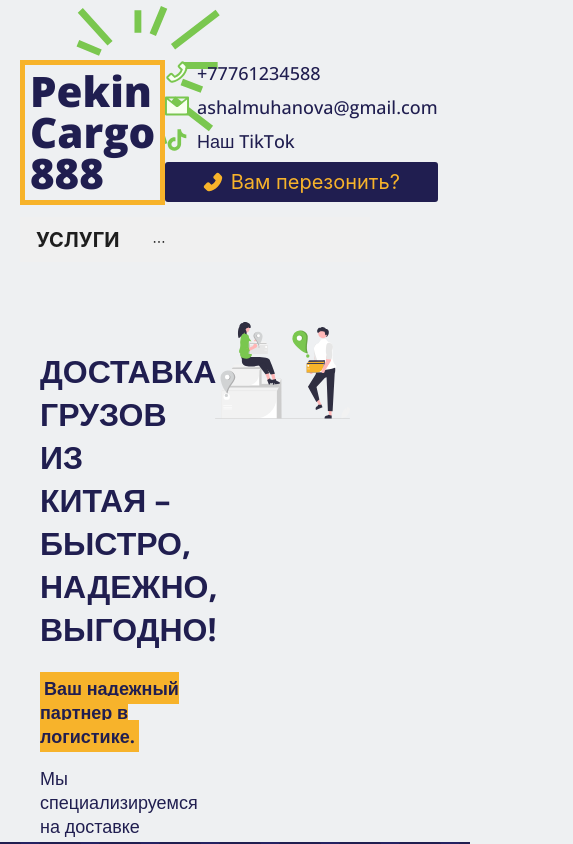
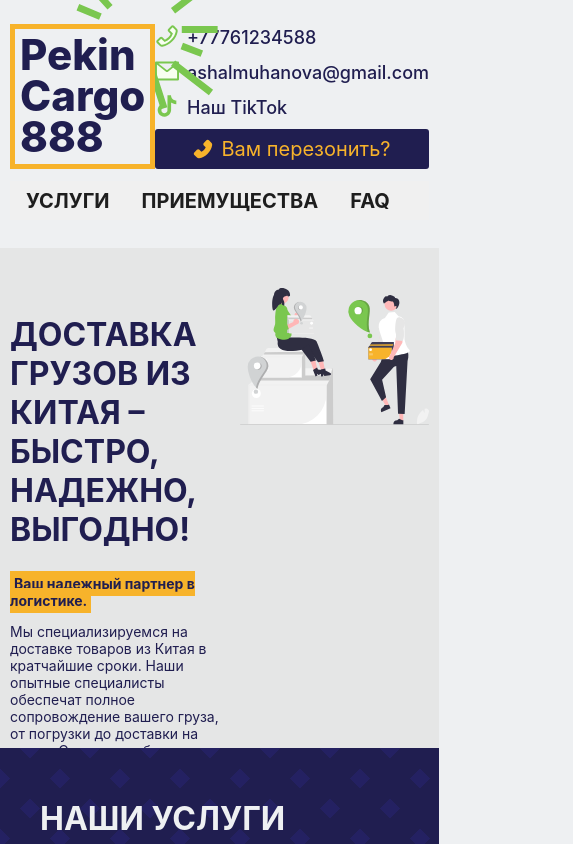
Before and after one commit to Gerthe/react-cargo-company, a React (Create React App) app: page / in a window 390 px wide. Shown: the top 844 px of the page, 573 px wide, since content can reach past the window. Built offline with nearby package versions, Linux system fonts and the light colour scheme.

Commit message:
update layout

```diff
--- a/src/App.css
+++ b/src/App.css
@@ -11,8 +11,7 @@ body {
     font-optical-sizing: auto;
     font-weight: 400;
     font-style: normal;
-    font-variation-settings:
-            "wdth" 100;
+    font-variation-settings: "wdth" 100;
     background-color: var(--light);
     color: var(--black);
     font-size: 18px;
@@ -36,50 +35,35 @@ h3 {
     padding: 4px;
 }
 
-.container, section {
-    max-width: 1024px;
-    margin: 60px auto;
+.wrapper {
     position: relative;
-    padding: 0 20px;
+    margin: 0 auto;
+    padding: 20px 0;
+    max-width: 1200px;
 }
 
 .styled-container {
     width: 100%;
-    height: 100%;
     background-color: #242162;
     background-image: linear-gradient(45deg, transparent 33.3%, var(--main) 33.3%, var(--main) 66.6%, transparent 66.6%),
     linear-gradient(-45deg, transparent 33.3%, var(--main) 33.3%, var(--main) 66.6%, transparent 66.6%);
     background-size: 60px 60px;
 }
 
-
-.contact-info form {
-    display: flex;
-    flex-direction: column;
-    gap: 10px;
+@media (max-width: 1200px) {
+    .wrapper {
+        padding: 0 20px;
+    }
 }
 
-.contact-info textarea {
-    resize: none;
-    height: 100px;
-    width: 400px;
+@media (max-width: 768px) {
+    .wrapper {
+        padding: 0 15px;
+    }
 }
 
-.footer {
-    padding: 20px 0;
-    width: 100%;
-    display: flex;
-    flex-direction: column;
-    align-items: center;
+@media (max-width: 576px) {
+    .wrapper {
+        padding: 0 10px;
+    }
 }
-
-.footer nav ul {
-    display: flex;
-    justify-content: center;
-    gap: 15px;
-}
-
-.footer .social-media, .footer .legal-info {
-    text-align: center;
-    margin-top: 10px;
-}
--- a/src/App.js
+++ b/src/App.js
@@ -2,65 +2,83 @@ import './App.css';
 import {Helmet} from "react-helmet";
 import {TikTok} from "react-tiktok";
 import HeroSection from "./components/HeroSection";
-import Header from "./components/Header";
-import {ConfigProvider, Flex} from "antd";
+import HeaderSection from "./components/HeaderSection";
+import {ConfigProvider, Flex, Layout} from "antd";
 import ServicesSection from "./components/ServicesSection";
 import AdvantagesSection from "./components/AdvantagesSection";
 import {DoubleRightOutlined} from "@ant-design/icons";
 import {theme} from "./theme";
 import ContactForm from "./components/ContactForm";
 import FaqSection from "./components/FaqSection";
+import FooterSection from "./components/FooterSection";
+
+const {Header, Footer, Content} = Layout;
+
+const headerStyle = {
+  textAlign: 'center',
+  height:248,
+  lineHeight: '24px',
+  backgroundColor: 'var(--light)',
+  padding: '24px 0'
+};
+
+const footerStyle = {
+  backgroundColor: 'var(--main)',
+  color: 'var(--secondary)',
+  textAlign: 'center'
+};
 
 function App() {
   const videoUrl = 'https://www.tiktok.com/@yourcat0222/video/7226469547300146433';
 
   return (
     <ConfigProvider theme={theme}>
-      <div className="App">
       <Helmet>
         <meta charSet="utf-8"/>
-          <title>CargoCompany</title>
+        <title>Pekin Cargo 888</title>
         <link rel="canonical" href="http://CargoCompany/example"/>
       </Helmet>
 
-        <Header/>
+      <Flex gap="middle" wrap>
+        <Layout>
+          <Header style={headerStyle}>
+            <HeaderSection/>
+          </Header>
 
+          <Content>
             <HeroSection/>
             <ServicesSection/>
             <AdvantagesSection/>
-
-        <section className="tiktok-video">
+            <section className="tiktok-video wrapper">
               <Flex justify='space-between'>
                 <div style={{width: '50%'}}>
                   <h2>Наш TikTok <DoubleRightOutlined/></h2>
-              <p>Окунитесь в реальный процесс работы нашего склада и узнайте, как мы заботимся о ваших грузах! В нашем
-                TikTok-канале Pekin Cargo 888 мы делимся короткими видео, которые показывают все этапы обработки товаров
+                  <p>Окунитесь в реальный процесс работы нашего склада и узнайте, как мы заботимся о ваших грузах! В
+                    нашем
+                    TikTok-канале Pekin Cargo 888 мы делимся короткими видео, которые показывают все этапы обработки
+                    товаров
                     — от приема и сортировки до упаковки и отправки.</p>
-              <p> Каждое видео — это возможность увидеть нашу команду в действии, познакомиться с нашими современными
-                складскими технологиями и убедиться в нашей надежности. Присоединяйтесь к нашему сообществу на TikTok,
+                  <p> Каждое видео — это возможность увидеть нашу команду в действии, познакомиться с нашими
+                    современными
+                    складскими технологиями и убедиться в нашей надежности. Присоединяйтесь к нашему сообществу на
+                    TikTok,
                     следите за обновлениями и будьте в курсе всех новостей и полезных советов по логистике и доставке из
                     Китая.</p>
                 </div>
                 <TikTok url={videoUrl}/>
               </Flex>
             </section>
-
             <ContactForm/>
             <FaqSection/>
+          </Content>
 
-        <footer className="footer">
-          <nav>
-            <ul>
-              <li>Услуги</li>
-              <li>Складирование</li>
-              <li>Преимущества</li>
-              <li>FAQ</li>
-            </ul>
-          </nav>
-          <div className="social-media">[Social Media Links]</div>
-          <div className="legal-info">[Правовая информация]</div>
-        </footer>
-      </div>
+          <Footer style={footerStyle}>
+            <FooterSection/>
+          </Footer>
+        </Layout>
+      </Flex>
+
+
     </ConfigProvider>
   );
 }
--- a/src/components/AdvantagesSection.js
+++ b/src/components/AdvantagesSection.js
@@ -6,7 +6,7 @@ import fig3 from './../assets/079.svg'
 import fig4 from './../assets/089.svg'
 
 const AdvantagesSection = () => {
-  return <section className="advantages" style={{padding: '40px 0'}}>
+  return <section className="advantages wrapper">
     <h2>Преимущества компании</h2>
     <Row gutter={[24, 24]}>
       <Col span={12}>
--- a/src/components/ContactForm.js
+++ b/src/components/ContactForm.js
@@ -1,8 +1,8 @@
-import {Col, Form, Image, Input, Row} from "antd";
+import {Col, Form, Image, Input, Result, Row} from "antd";
 import messageImage from "../assets/message.svg";
 import {CheckCircleOutlined, DoubleRightOutlined} from "@ant-design/icons";
 import Button from "./Button";
-import {useState} from "react";
+import {useEffect, useState} from "react";
 
 const TextArea = Input.TextArea;
 const flexTwoColumnsConfig = {
@@ -28,6 +28,18 @@ const flexTwoColumnsConfig = {
 const ContactForm = () => {
   const [form] = Form.useForm();
   const [isSubmitted, setIsSubmitted] = useState(false);
+  const [submittable, setSubmittable] = useState(false);
+  const values = Form.useWatch([], form);
+
+  useEffect(() => {
+    form
+      .validateFields({
+        validateOnly: true,
+      })
+      .then(() => setSubmittable(true))
+      .catch(() => setSubmittable(false));
+  }, [form, values]);
+
   const handleSubmit = () => {
     fetch('/send-message', {
       method: 'POST',
@@ -47,7 +59,7 @@ const ContactForm = () => {
       .catch((error) => console.error('Error:', error));
   };
 
-  return <section className="contact-info">
+  return <section className="wrapper">
     <Row gutter={40} style={{fontSize: 18}}>
       <Col {...flexTwoColumnsConfig}>
         <h2>Напишите нам <DoubleRightOutlined/></h2>
@@ -71,17 +83,31 @@ const ContactForm = () => {
           margin: '20px 0'
         }}>
           {isSubmitted ? (
-            <p><CheckCircleOutlined style={{color: 'var(--secondary'}}/> Сообщение отправлено! Ждите ответа.</p>
+              <Result
+                status="success"
+                title="Сообщение отправлено!"
+                subTitle="Спасибо за ваше сообщение! Наш оператор свяжется с вами в ближайшее время, чтобы уточнить все детали вашего заказа."
+              />
           ) : (
             <Form form={form} onFinish={handleSubmit} layout="vertical">
-              <Form.Item label="Ваше имя" name="name">
+              <Form.Item label="Ваше имя" name="name" rules={[
+                {
+                  required: true,
+                  message: 'Сообщите нам Ваше имя, чтобы мы знали как к Вам обратиться',
+                },
+              ]}>
                 <Input
                   placeholder="Ваше имя"
                   required
                   size='large'
                 />
               </Form.Item>
-              <Form.Item label="Ваш номер телефона" name="phone">
+              <Form.Item label="Ваш номер телефона" name="phone"  rules={[
+                {
+                  required: true,
+                  message: 'Укажите свой телефонный номер для связи',
+                },
+              ]}>
                 <Input
                   placeholder="+7**********"
                   required
@@ -96,7 +122,7 @@ const ContactForm = () => {
                 />
               </Form.Item>
               <Form.Item>
-                <Button type="primary" onClick={handleSubmit}>Отправить сообщение</Button></Form.Item>
+                <Button type="primary" disabled={!submittable} onClick={handleSubmit}>Отправить сообщение</Button></Form.Item>
             </Form>
           )}
         </div>
--- a/src/components/FaqSection.js
+++ b/src/components/FaqSection.js
@@ -1,4 +1,4 @@
-import {Flex} from "antd";
+import {Divider, Flex} from "antd";
 
 const faqQuestions = [
   {
@@ -15,13 +15,18 @@ const faqQuestions = [
 ];
 
 const FaqSection = () => {
-  return <section className="faq">
+  return <section className="wrapper">
     <h2>Часто задаваемые вопросы (FAQ)</h2>
     <Flex vertical>
       {faqQuestions.map((item, index) =>
-        <div key={index} style={{borderBottom: "3px solid var(--secondary)", paddingBottom: 12}}>
+        <div key={index}>
           <h3>{index + 1}. {item.title}</h3>
           {item.answer}
+          <Divider
+            style={{
+              borderColor: 'var(--secondary)',
+            }}
+          />
         </div>
       )}
     </Flex>
--- /dev/null
+++ b/src/components/FooterSection.js
@@ -0,0 +1,43 @@
+import {Col, Flex, Row, Space} from "antd";
+import {MailTwoTone, PhoneTwoTone, TikTokOutlined} from "@ant-design/icons";
+
+const FooterSection = () => {
+  return <footer>
+    <Row className='wrapper'>
+      <Col span={6}>
+        <nav>
+          <ul>
+            <li>Услуги</li>
+            <li>Складирование</li>
+            <li>Преимущества</li>
+            <li>FAQ</li>
+          </ul>
+        </nav>
+      </Col>
+      <Col push={12} span={6}>
+        <Flex vertical className="contact-info" gap="small" style={{
+          fontSize: 18,
+          fontWeight: 500
+        }}>
+          <Space>
+            <PhoneTwoTone twoToneColor="#7AC74F" style={{fontSize: 24}}/>
+            <a href="tel:+77761234588" style={{color: "var(--main)"}}>+77761234588</a>
+          </Space>
+          <Space>
+            <MailTwoTone twoToneColor="#7AC74F" style={{fontSize: 24}}/>
+            <a href="mailto:+77761234588" style={{color: "var(--main)"}}>ashalmuhanova@gmail.com</a>
+          </Space>
+          <Space>
+            <TikTokOutlined style={{color: "var(--secondary)", fontSize: 24}}/>
+            <a href="https://www.tiktok.com/@pekin_cargo_888" rel="noreferrer" target="_blank"
+               style={{color: "var(--main)"}}>Наш TikTok</a>
+          </Space>
+        </Flex>
+      </Col>
+    </Row>
+
+    <Row><Col span={24} style={{}}>Pekin Cargo 888 ©{new Date().getFullYear()} Created by Gerthe</Col></Row>
+  </footer>
+};
+
+export default FooterSection;
--- a/src/components/Header.css
+++ b/src/components/Header.css
@@ -1,13 +1,9 @@
-.header {
-    width: 100%;
-    margin: 24px 0;
-}
-
 .logo-accent {
     width: 150px;
     position: absolute;
-    left: 70px;z-index: -1;
-    top:-54px
+    left: 70px;
+    top:-54px;
+    z-index:0;
 }
 
 .header h1 {
@@ -23,9 +19,7 @@
     text-transform: capitalize;
     margin: 0;
     background: var(--light);
+    z-index: 1;
+    text-align: left;
+    box-sizing: content-box;
 }
-
-.contact-info {
-    font-size: 18px;
-    font-weight: 500;
-}
--- a/src/components/Header.js
+++ b/src/components/HeaderSection.js
@@ -11,7 +11,7 @@ const items = [
   {key: 'faq', label: <a href='#faq'>FAQ</a>}
 ]
 
-const Header = () => {
+const HeaderSection = () => {
   const [current, setCurrent] = useState();
   const onClick = (e) => {
     console.log('click ', e);
@@ -19,11 +19,14 @@ const Header = () => {
   };
 
   return <header className="header">
-    <div className="container">
+    <div className="wrapper">
       <img src={image} className="logo-accent" alt="Pekin Cargo 888"/>
       <Flex justify="space-between">
         <h1>Pekin<br/>Cargo<br/>888</h1>
-        <Flex vertical className="contact-info" gap="small">
+        <Flex vertical className="contact-info" gap="small" style={{
+          fontSize: 18,
+          fontWeight: 500
+        }}>
           <Space>
             <PhoneTwoTone twoToneColor="#7AC74F" style={{fontSize: 24}}/>
             <a href="tel:+77761234588" style={{color: "var(--main)"}}>+77761234588</a>
@@ -52,6 +55,7 @@ const Header = () => {
                style={{
                  textTransform: 'uppercase',
                  fontSize: 20,
+                 lineHeight:2,
                  fontWeight: "bold",
                  borderBottom: 0,
                  margin: '12px 0'
@@ -63,4 +67,4 @@ const Header = () => {
   </header>
 }
 
-export default Header;
+export default HeaderSection;
--- a/src/components/HeroSection.js
+++ b/src/components/HeroSection.js
@@ -4,7 +4,7 @@ import {Flex, Image} from "antd";
 
 const HeroSection = () => {
   return <section className="hero">
-    <div className="container">
+    <div className="wrapper">
       <Flex gap={20}>
         <div style={{width: "50%"}}>
           <h2>Доставка грузов из Китая – быстро, надежно, выгодно!</h2>
--- a/src/components/ServicesSection.js
+++ b/src/components/ServicesSection.js
@@ -3,7 +3,7 @@ import './ServicesSection.css';
 import {StarFilled} from "@ant-design/icons";
 
 const ServicesSection = () => {
-  return <section id="services" className="services styled-container">
+  return <section id="services" className="services styled-container wrapper">
     <h2>Наши Услуги</h2>
     <Flex gap="large">
       <div style={{width: '50%'}} className="service">
```
Also changed, not shown: 1 other file (tests, documents, lock files or other folders). Lines whose indentation alone changed are shown as unchanged.
